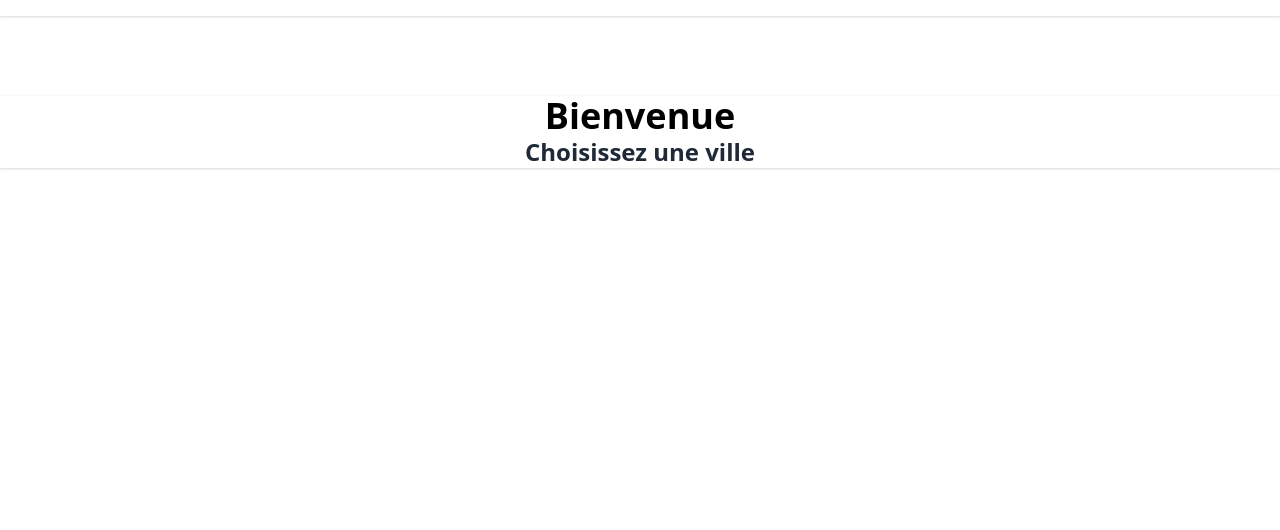
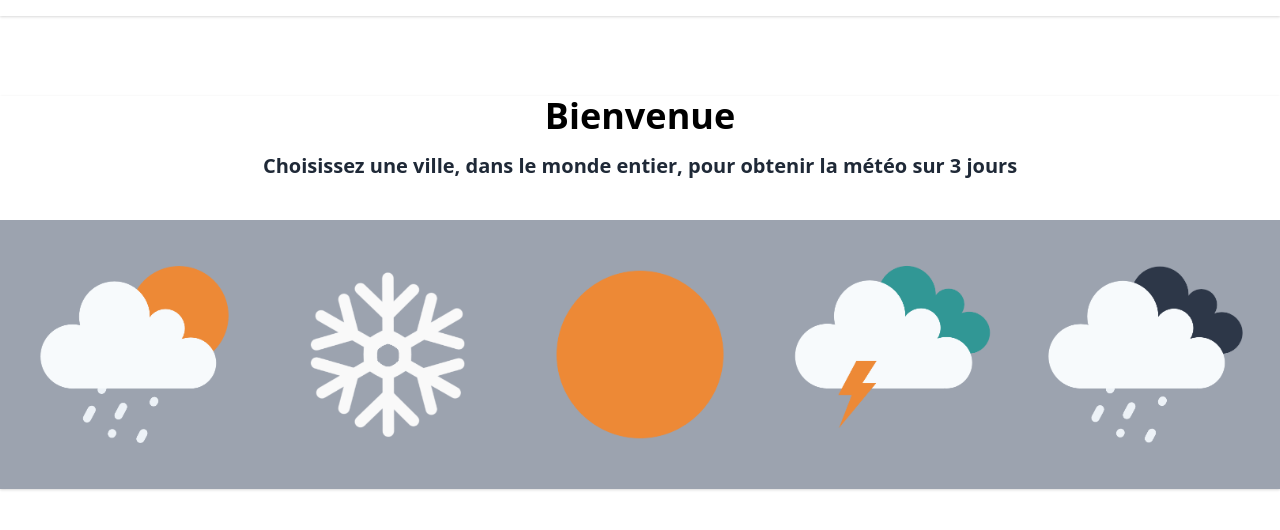
Before and after one commit to candicebr/MeteoApp, a website built with Parcel: page index.html in a window 1280 px wide. Shown: the part 64-594 px from the top of the page. Built offline with nearby package versions, Linux system fonts and the light colour scheme.

Commit message:
page acceuil

```diff
--- a/index.html
+++ b/index.html
@@ -40,7 +40,7 @@
         <div class="flex flex-col items-center">
           <div>
             <label for="color"
-              ><span class="hidden md:inline-flex">Choisissez la </span> Ville
+              ><span class="hidden md:inline-flex">Saisir une </span> Ville
               :</label
             >
             <input
@@ -90,9 +90,20 @@
         <h3 class=" text-4xl font-semibold text-orange-500">
           Bienvenue
         </h3>
-        <h4 class="text-2xl font-semibold text-gray-800">
-          Choisissez une ville
+        <h4 class="text-xl mt-4 font-semibold text-gray-800">
+          Choisissez une ville, dans
+          <span class="font-bold">le monde entier</span>, pour obtenir la météo
+          sur 3 jours
         </h4>
+        <div
+          class="flex flex-row mt-10 p-2 w-full items-center justify around bg-gray-400"
+        >
+          <img src="src/img/10d.png" alt="meteo" class="w-1/5" />
+          <img src="src/img/13d.png" alt="meteo" class="w-1/5" />
+          <img src="src/img/01d.png" alt="meteo" class="w-1/5" />
+          <img src="src/img/11d.png" alt="meteo" class="w-1/5" />
+          <img src="src/img/09n.png" alt="meteo" class="w-1/5" />
+        </div>
       </div>
     </div>
 
```
